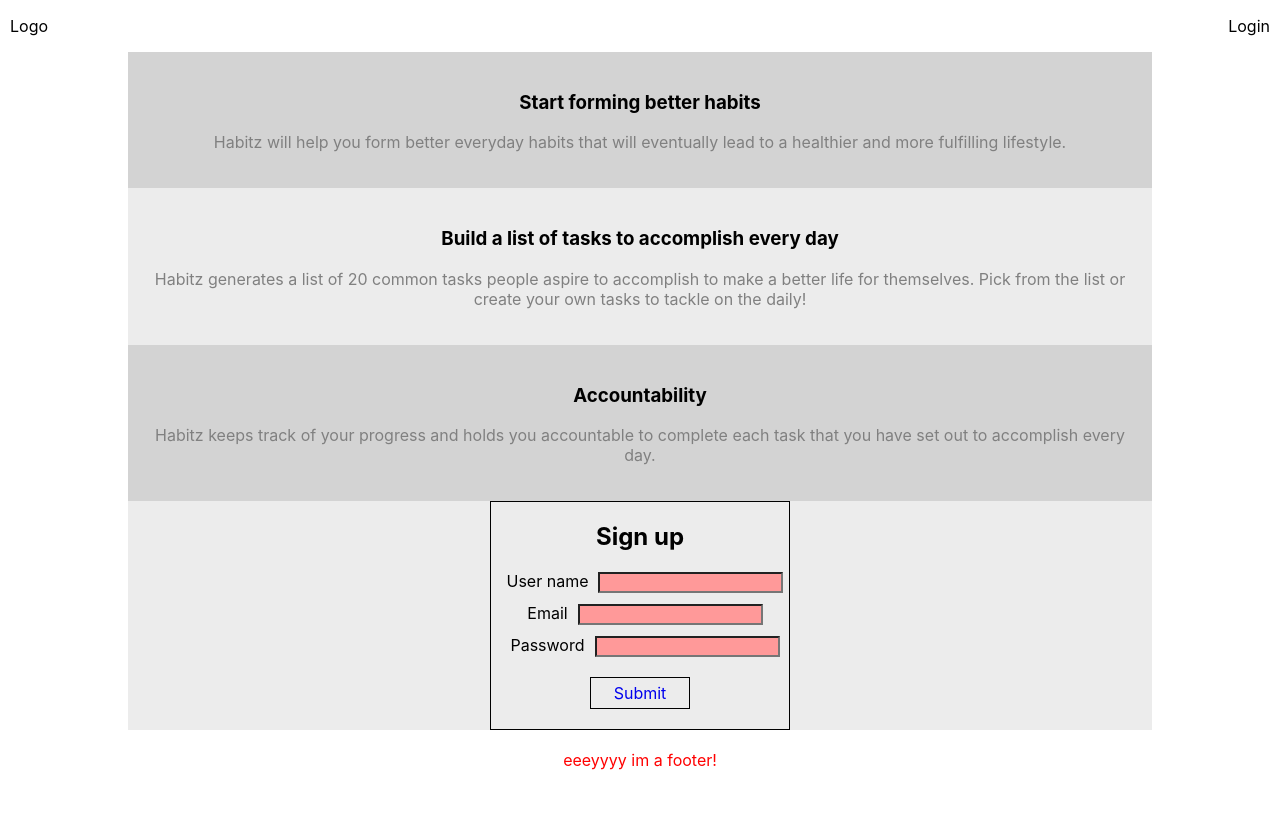
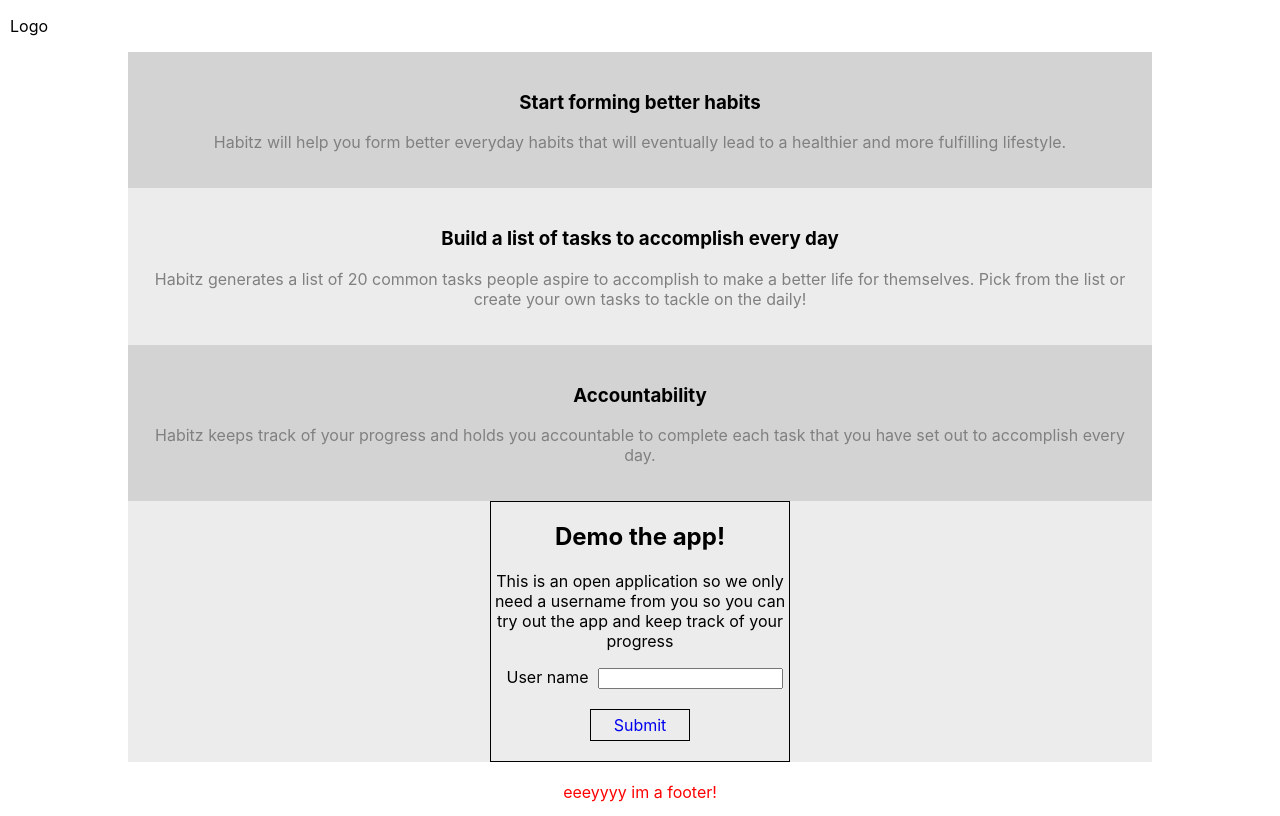
Before and after one commit to halemd30/Uforia, a React (Create React App) app: page / in a window 1280 px wide. Built offline with nearby package versions, Linux system fonts and the light colour scheme.

Commit message:
final touches for static client

```diff
--- a/src/components/Header/Header.js
+++ b/src/components/Header/Header.js
@@ -8,7 +8,6 @@ class Nav extends React.Component {
       <main className="headerMain">
         <ul>
           <li className="logo">Logo</li>
-          <li className="login">Login</li>
         </ul>
       </main>
     );
--- a/src/components/SignUp/SignUp.js
+++ b/src/components/SignUp/SignUp.js
@@ -7,21 +7,15 @@ class SignUp extends React.Component {
     return (
       <main className="signUpMain">
         <div className="signUpContainer">
-          <h2>Sign up</h2>
+          <h2>Demo the app!</h2>
+          <p>
+            This is an open application so we only need a username from you so
+            you can try out the app and keep track of your progress
+          </p>
 
           <div className="userName">
             <label htmlFor="signUpUserName">User name</label>
             <input name="userName" id="signUpUserName"></input>
-          </div>
-
-          <div className="email">
-            <label htmlFor="signUpEmail">Email</label>
-            <input name="email" id="signUpEmail"></input>
-          </div>
-
-          <div className="password">
-            <label htmlFor="signUpPassword">Password</label>
-            <input name="password" id="signUpPassword"></input>
           </div>
 
           <Link className="link" to="/taskList">
--- a/src/components/SignUp/SignUp.scss
+++ b/src/components/SignUp/SignUp.scss
@@ -22,10 +22,6 @@
       padding: 0 10px 0 10px;
     }
 
-    div input {
-      background-color: lighten(red, 30%);
-    }
-
     .link {
       display: block;
       margin: 10px auto 20px auto;
```
